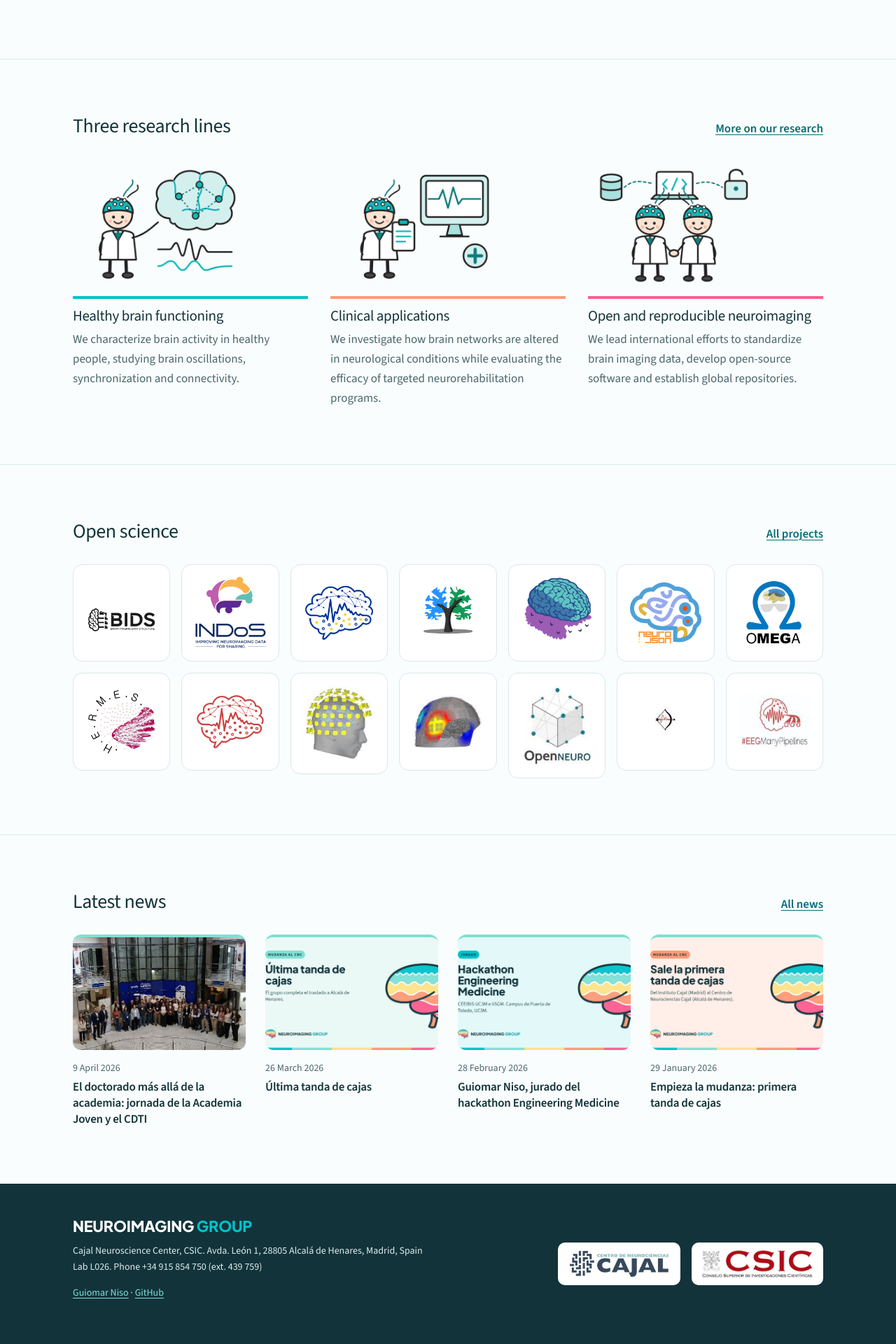
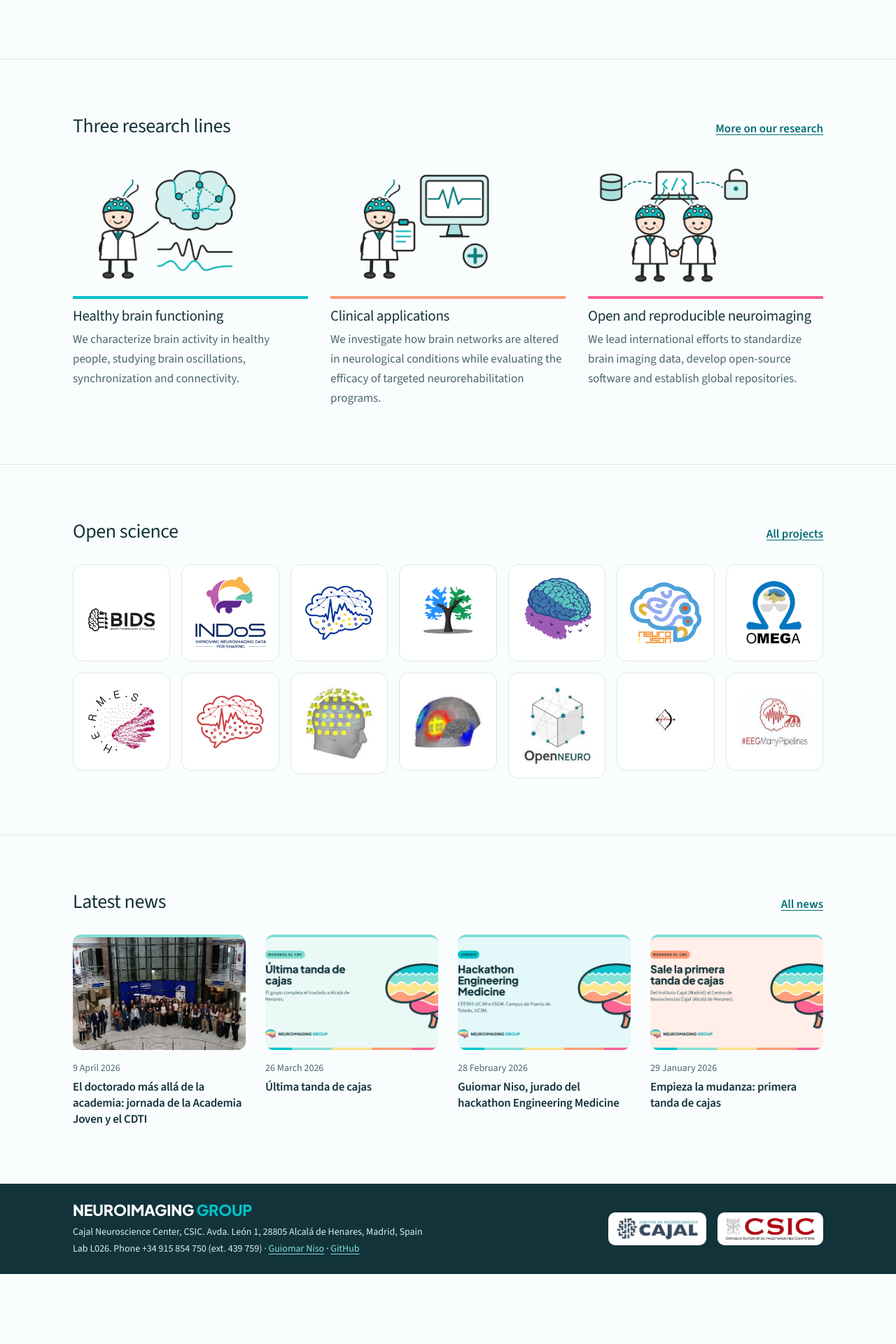
Before and after one commit to cajal-neuroimaging/cajal-neuroimaging.github.io, a Jekyll site: the page built from index.html, in a window 1280 px wide. Shown: the part 1329-3249 px from the top of the page at 70% size. Built offline with Jekyll 4.4.1, drawn with Linux system fonts in a browser that asks for light colours; after the commit the page ends 3149 px from its top, so only the background shows below that.

Commit message:
Compact footer: links on one line
Co-Authored-By: Claude Opus 5.5 <noreply@anthropic.com>
Claude-Session: https://claude.ai/code/session_016qHx7xJtVuA2p8MXZK7uaB

```diff
--- a/_data/team.yml
+++ b/_data/team.yml
@@ -86,7 +86,7 @@ alumni:
     type: intern
     years: '2025'
     role: BSc Biomedical Sciences
-    affiliation: UC
+    affiliation: Universidad de Cantabria (UC)
   - name: Juan Ponce
     type: intern
   - name: Julia Reina
--- a/_includes/footer.html
+++ b/_includes/footer.html
@@ -2,8 +2,7 @@
   <div class="wrap site-foot__inner">
     <div>
       <p class="site-foot__name"><span class="wordmark wordmark--light">NEUROIMAGING <span>GROUP</span></span></p>
-      <p>{{ site.group.address }}<br>Lab {{ site.group.lab }}. Phone {{ site.group.phone }}</p>
-      <p class="site-foot__pi"><a href="{{ site.group.pi_url }}">Guiomar Niso</a> · <a href="{{ site.group.github }}">GitHub</a></p>
+      <p>{{ site.group.address }}<br>Lab {{ site.group.lab }}. Phone {{ site.group.phone }} · <a href="{{ site.group.pi_url }}">Guiomar Niso</a> · <a href="{{ site.group.github }}">GitHub</a></p>
     </div>
     <div class="site-foot__inst">
       <a href="https://cajal.csic.es/en/" title="Cajal Neuroscience Center (CNC-CSIC)" target="_blank" rel="noopener"><img src="{{ '/assets/img/logo-cnc.png' | relative_url }}" alt="Cajal Neuroscience Center (CNC)"></a>
--- a/assets/css/main.css
+++ b/assets/css/main.css
@@ -391,3 +391,11 @@ p { margin: 0 0 1em; }
 .team-filters { margin: 2.5rem 0 0 !important; }
 .team-legend { margin: 1rem 0 2.5rem !important; }
 .person__years { font-weight: 600; color: var(--ink); }
+
+/* compact footer */
+.site-foot { padding-block: 1.6rem !important; }
+.site-foot__inner { align-items: center; gap: 1rem 2rem !important; }
+.site-foot__name { margin-bottom: .25rem !important; }
+.site-foot p { margin: 0; }
+.site-foot__inst img { height: 2.1rem !important; }
+.site-foot__inst a { padding: .4rem .7rem !important; }
```
